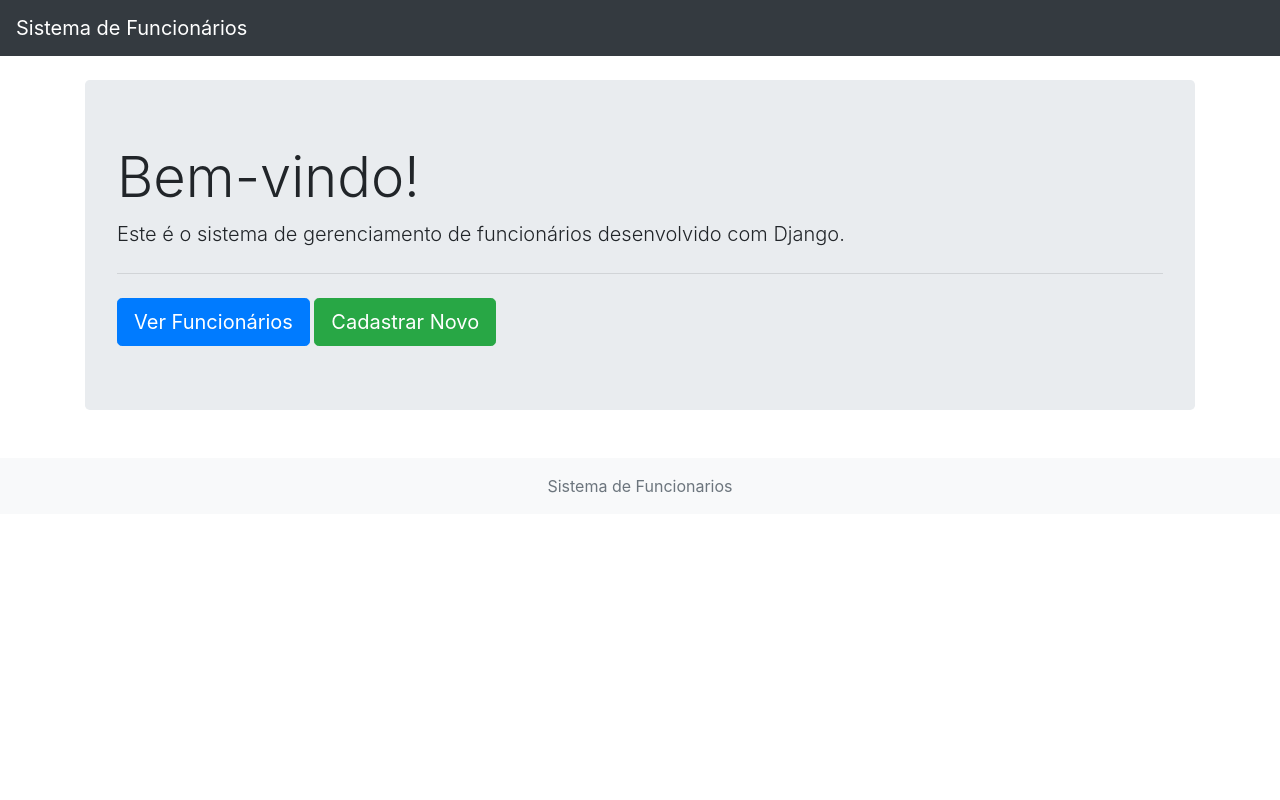
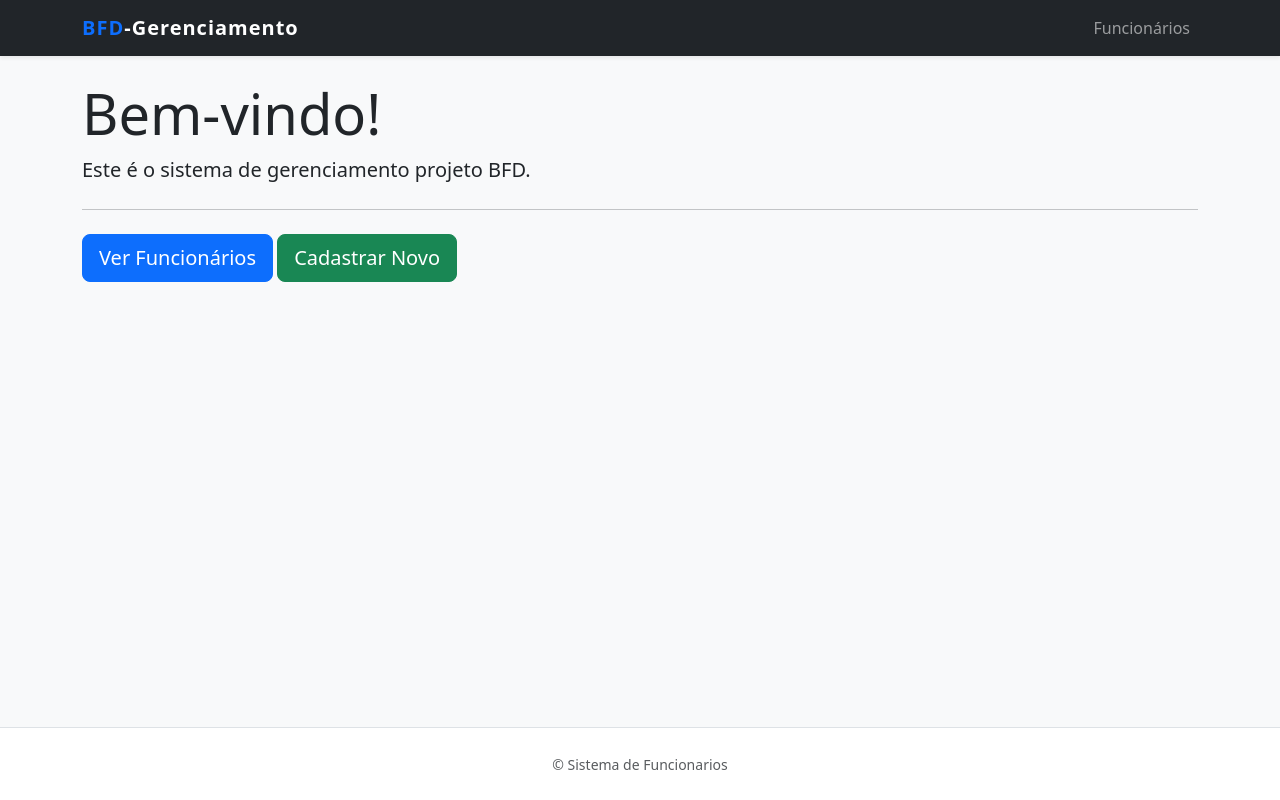
Before and after one commit to Emerson05/Funcionarios-Projeto-BFD, a Django app: page / in a window 1280 px wide. Run offline with Django 5.2, Linux system fonts and the light colour scheme; some libraries are stand-ins or nearby versions.

Commit message:
Finalizando projeto

```diff
--- a/website/templates/website/_layouts/base.html
+++ b/website/templates/website/_layouts/base.html
@@ -2,23 +2,59 @@
 <html lang="pt-br">
 <head>
     <meta charset="UTF-8">
+    <meta name="viewport" content="width=device-width, initial-scale=1.0">
     <title>{% block title %}Gerenciamento{% endblock %}</title>
-    <link rel="stylesheet" href="https://stackpath.bootstrapcdn.com/bootstrap/4.1.3/css/bootstrap.min.css">
+
+    <link href="https://cdn.jsdelivr.net/npm/bootstrap@5.3.0/dist/css/bootstrap.min.css" rel="stylesheet">
+
+    <style>
+        body {
+            display: flex;
+            flex-direction: column;
+            min-height: 100vh;
+            background-color: #f8f9fa;
+        }
+        main {
+            flex: 1;
+        }
+        .navbar-brand {
+            font-weight: bold;
+            letter-spacing: 1px;
+        }
+    </style>
 </head>
 <body>
-    <nav class="navbar navbar-dark bg-dark mb-4">
-        <a class="navbar-brand" href="{% url 'website:index' %}">Sistema de Funcionários</a>
+    <nav class="navbar navbar-expand-lg navbar-dark bg-dark shadow-sm mb-4">
+        <div class="container">
+            <a class="navbar-brand" href="{% url 'website:index' %}">
+                <span class="text-primary">BFD</span>-Gerenciamento
+            </a>
+            <button class="navbar-toggler" type="button" data-bs-toggle="collapse" data-bs-target="#navbarNav">
+                <span class="navbar-toggler-icon"></span>
+            </button>
+            <div class="collapse navbar-collapse" id="navbarNav">
+                <ul class="navbar-nav ms-auto">
+                    <li class="nav-item">
+                        <a class="nav-link" href="{% url 'website:lista_funcionarios' %}">Funcionários</a>
+                    </li>
+                </ul>
+            </div>
+        </div>
     </nav>
 
-    <div class="container">
+    <main class="container">
         {% block content %}
         {% endblock %}
-    </div>
+    </main>
 
-    <footer class="footer mt-5 py-3 bg-light">
+    <footer class="footer mt-5 py-4 bg-white border-top">
         <div class="container text-center">
-            <span class="text-muted">Sistema de Funcionarios</span>
+            <span class="text-muted small">
+                &copy; Sistema de Funcionarios
+            </span>
         </div>
     </footer>
+
+    <script src="https://cdn.jsdelivr.net/npm/bootstrap@5.3.0/dist/js/bootstrap.bundle.min.js"></script>
 </body>
 </html>
--- a/website/templates/website/index.html
+++ b/website/templates/website/index.html
@@ -3,7 +3,7 @@
 {% block content %}
 <div class="jumbotron">
     <h1 class="display-4">Bem-vindo!</h1>
-    <p class="lead">Este é o sistema de gerenciamento de funcionários desenvolvido com Django.</p>
+    <p class="lead">Este é o sistema de gerenciamento projeto BFD.</p>
     <hr class="my-4">
     <a class="btn btn-primary btn-lg" href="{% url 'website:lista_funcionarios' %}" role="button">Ver Funcionários</a>
     <a class="btn btn-success btn-lg" href="{% url 'website:cria_funcionario' %}" role="button">Cadastrar Novo</a>
--- a/website/urls.py
+++ b/website/urls.py
@@ -3,7 +3,8 @@ from .views import (
     IndexTemplateView,
     FuncionarioListView,
     FuncionarioCreateView,
-    FuncionarioUpdateView
+    FuncionarioUpdateView,
+    FuncionarioDeleteView
 )
 
 app_name = 'website'
@@ -13,5 +14,5 @@ urlpatterns = [
     path('funcionarios/', FuncionarioListView.as_view(), name='lista_funcionarios'),
     path('cadastrar/', FuncionarioCreateView.as_view(), name='cria_funcionario'),
     path('funcionario/<int:pk>/', FuncionarioUpdateView.as_view(), name='atualiza_funcionario'),
-
+    path('funcionario/excluir/<int:pk>/', FuncionarioDeleteView.as_view(), name='deleta_funcionario'),
 ]
--- a/website/views.py
+++ b/website/views.py
@@ -1,18 +1,15 @@
 from django.views.generic import TemplateView, ListView
-from django.views.generic.edit import CreateView, UpdateView
+from django.views.generic.edit import CreateView, UpdateView, DeleteView
 from django.urls import reverse_lazy
 from gerenciamento.models import Funcionario
 
-
 class IndexTemplateView(TemplateView):
     template_name = "website/index.html"
-
 
 class FuncionarioListView(ListView):
     template_name = "website/lista.html"
     model = Funcionario
     context_object_name = "funcionarios"
-
 
 class FuncionarioCreateView(CreateView):
     template_name = "website/form.html"
@@ -20,16 +17,13 @@ class FuncionarioCreateView(CreateView):
     fields = '__all__'
     success_url = reverse_lazy('website:lista_funcionarios')
 
-
-class FuncionarioUpdateView(UpdateView):
-    template_name = "website/atualiza.html"
-    model = Funcionario
-    fields = '__all__'
-    success_url = reverse_lazy('website:lista_funcionarios')
-
-
 class FuncionarioUpdateView(UpdateView):
     template_name = 'website/atualiza.html'
     model = Funcionario
     fields = '__all__'
     success_url = reverse_lazy('website:lista_funcionarios')
+
+class FuncionarioDeleteView(DeleteView):
+    model = Funcionario
+    template_name = "website/exclui.html"
+    success_url = reverse_lazy("website:lista_funcionarios")
```
Also changed, not shown: website/templates/website/exclui.html (added, +47 -0 lines), website/templates/website/lista.html (+45 -13 lines).
